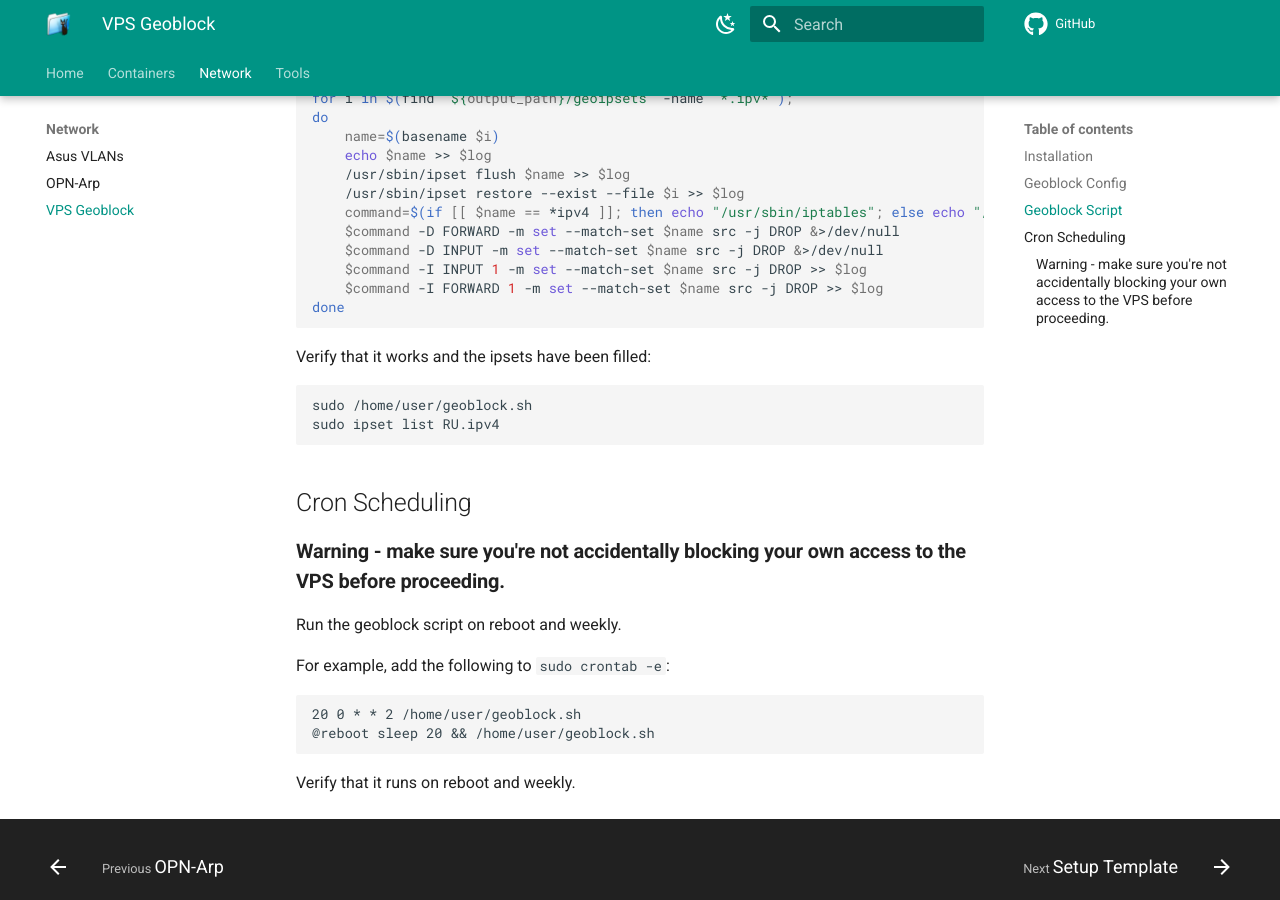
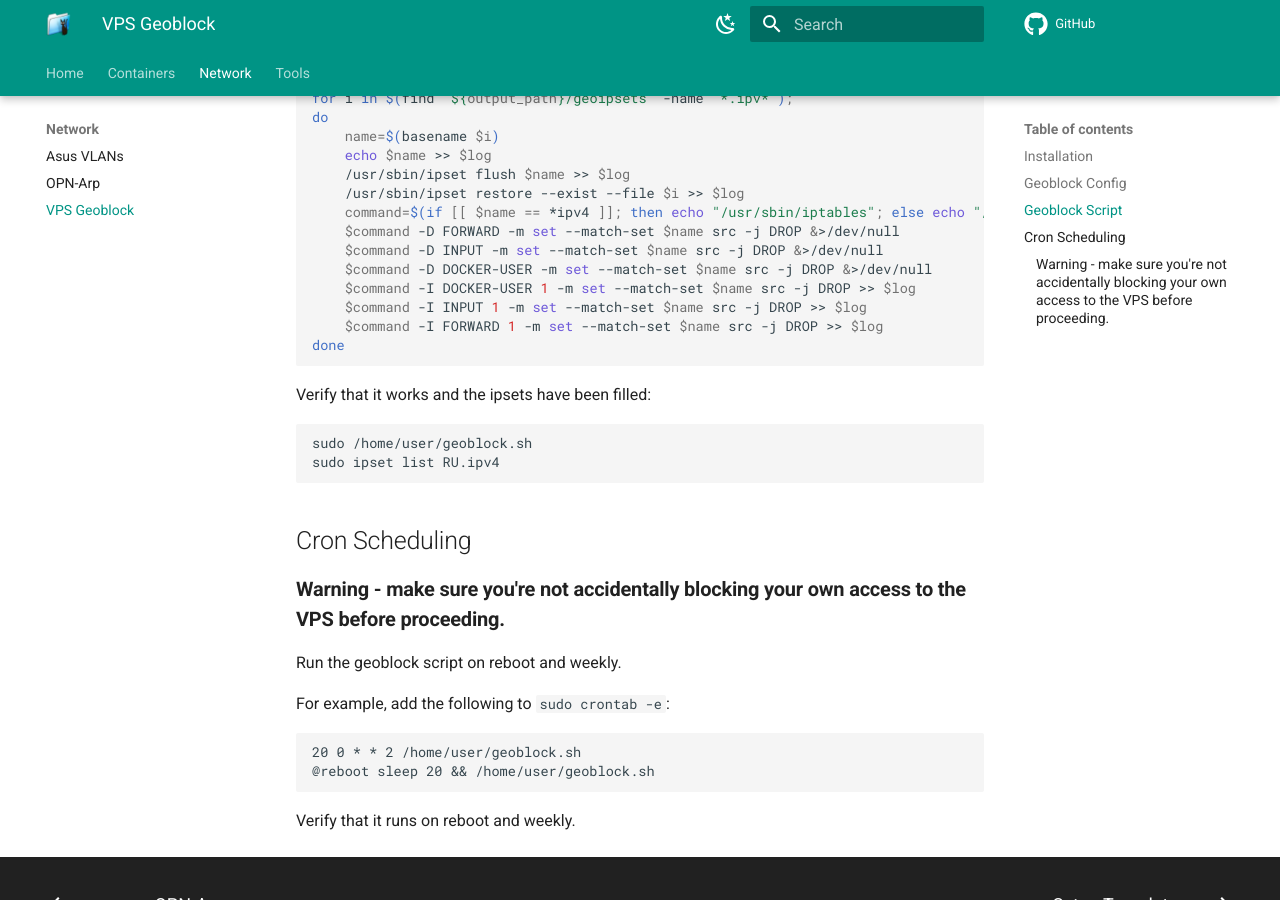
Before and after one commit to quietsy/advanced-configurations, an MkDocs documentation site: the page built from docs/vps-geoblock.md, in a window 1280 px wide and 900 px high, scrolled down 1483 px. Built offline with MkDocs 1.6.1 and Material for MkDocs 9.7.7, drawn with Linux system fonts in a browser that asks for light colours; comment, search, counter and statistics services are not loaded.

Commit message:
Add docker chain

```diff
--- a/docs/vps-geoblock.md
+++ b/docs/vps-geoblock.md
@@ -78,6 +78,8 @@
 	command=$(if [[ $name == *ipv4 ]]; then echo "/usr/sbin/iptables"; else echo "/usr/sbin/ip6tables"; fi)
 	$command -D FORWARD -m set --match-set $name src -j DROP &>/dev/null
 	$command -D INPUT -m set --match-set $name src -j DROP &>/dev/null
+	$command -D DOCKER-USER -m set --match-set $name src -j DROP &>/dev/null
+	$command -I DOCKER-USER 1 -m set --match-set $name src -j DROP >> $log
 	$command -I INPUT 1 -m set --match-set $name src -j DROP >> $log
 	$command -I FORWARD 1 -m set --match-set $name src -j DROP >> $log
 done
```
